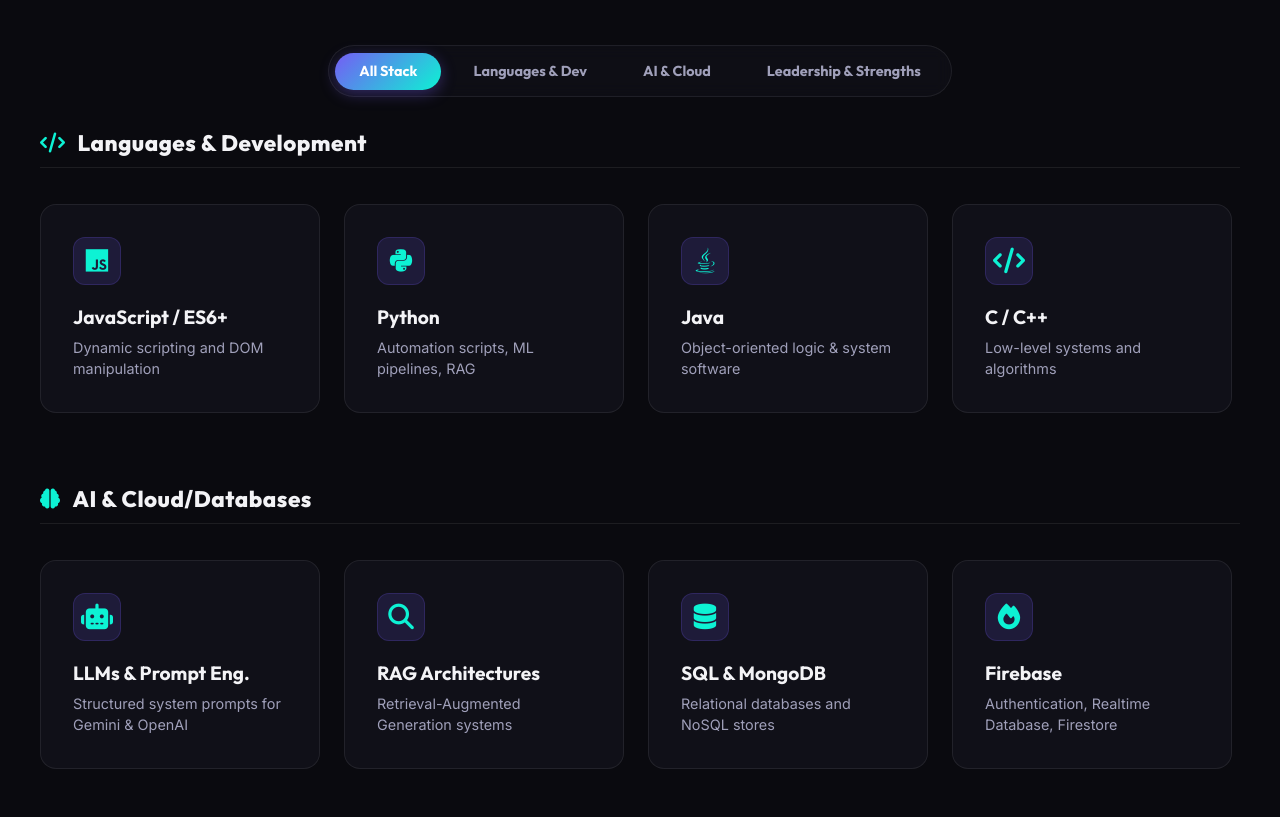
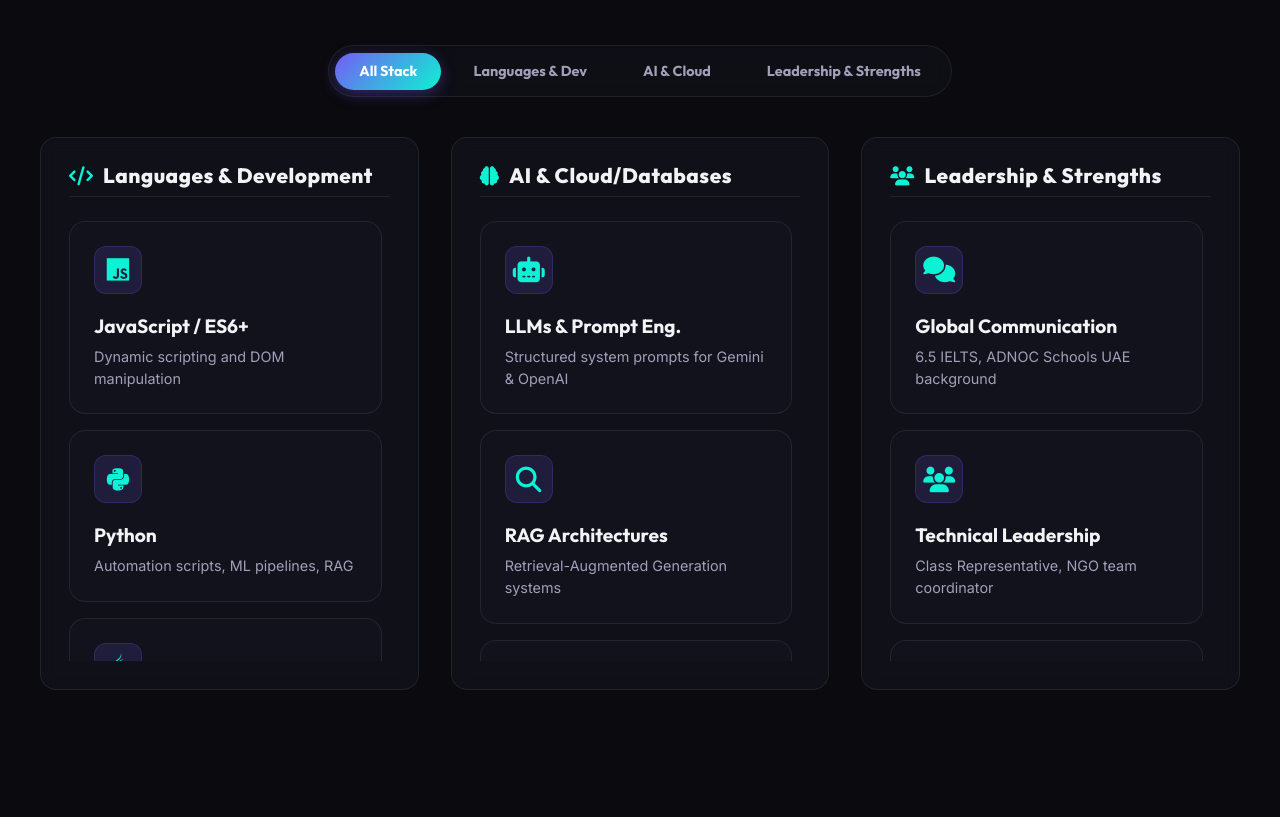
Before and after one commit to Manish20A/manish-praveen-athavar-portfolio, a website: page index.html in a window 1280 px wide. Shown: the part 1960-2777 px from the top of the page. Drawn offline with Linux system fonts and the light colour scheme.

Commit message:
style: convert skills categories to side-by-side vertical scrollable columns

```diff
--- a/styles.css
+++ b/styles.css
@@ -695,9 +695,15 @@
 
 /* Skills Layout & Grid */
 .skills-display-container {
-    display: flex;
-    flex-direction: column;
-    gap: 3rem;
+    display: grid;
+    grid-template-columns: repeat(3, 1fr);
+    gap: 2rem;
+}
+
+@media (max-width: 992px) {
+    .skills-display-container {
+        grid-template-columns: 1fr;
+    }
 }
 
 /* Interactive Filter Controls */
@@ -705,7 +711,7 @@
     display: flex;
     justify-content: center;
     gap: 0.5rem;
-    margin-bottom: 2rem;
+    margin-bottom: 2.5rem;
     background: rgba(20, 20, 30, 0.4);
     padding: 0.4rem;
     border-radius: 100px;
@@ -740,10 +746,16 @@
 }
 
 .skills-category-block {
+    background: var(--bg-surface);
+    border: 1px solid var(--border-color);
+    border-radius: var(--border-radius-md);
+    padding: 1.5rem 1.75rem 1.75rem 1.75rem;
     display: flex;
     flex-direction: column;
-    gap: 1.75rem;
+    gap: 1.5rem;
     transition: var(--transition-smooth);
+    backdrop-filter: blur(8px);
+    -webkit-backdrop-filter: blur(8px);
 }
 
 .skills-category-block.filtered-out {
@@ -751,51 +763,53 @@
 }
 
 .skills-category-title {
-    font-size: 1.4rem;
+    font-size: 1.3rem;
     font-weight: 800;
     color: var(--text-primary);
     display: flex;
     align-items: center;
-    gap: 0.75rem;
+    gap: 0.6rem;
     position: relative;
-    padding-bottom: 0.6rem;
+    padding-bottom: 0.5rem;
     border-bottom: 1px solid var(--border-color);
     letter-spacing: 0.5px;
+    margin: 0;
 }
 
 .skills-category-title i {
     color: var(--secondary);
-    font-size: 1.25rem;
+    font-size: 1.2rem;
 }
 
 .skills-grid {
     display: flex;
-    overflow-x: auto;
-    gap: 1.5rem;
-    padding: 0.5rem 0.25rem 1.5rem 0.25rem;
-    scroll-snap-type: x mandatory;
-    -webkit-overflow-scrolling: touch;
+    flex-direction: column;
+    gap: 1rem;
+    max-height: 440px;
+    overflow-y: auto;
+    padding-right: 0.5rem;
+    scroll-snap-type: y mandatory;
 }
 
 .skills-grid::-webkit-scrollbar {
-    height: 6px;
+    width: 5px;
 }
 
 .skills-grid::-webkit-scrollbar-track {
-    background: rgba(255, 255, 255, 0.02);
+    background: rgba(255, 255, 255, 0.01);
     border-radius: 10px;
 }
 
 .skills-grid::-webkit-scrollbar-thumb {
-    background: linear-gradient(90deg, var(--primary), var(--secondary));
+    background: linear-gradient(180deg, var(--primary), var(--secondary));
     border-radius: 10px;
 }
 
 .skill-card {
-    background: var(--bg-surface);
+    background: var(--bg-surface-solid);
     border: 1px solid var(--border-color);
     border-radius: var(--border-radius-md);
-    padding: 2rem;
+    padding: 1.5rem;
     text-align: left;
     display: flex;
     flex-direction: column;
@@ -803,8 +817,9 @@
     transition: var(--transition-smooth);
     position: relative;
     overflow: hidden;
-    min-height: 180px;
-    flex: 0 0 280px;
+    min-height: 140px;
+    flex: 0 0 auto;
+    width: 100%;
     scroll-snap-align: start;
 }
 
```
